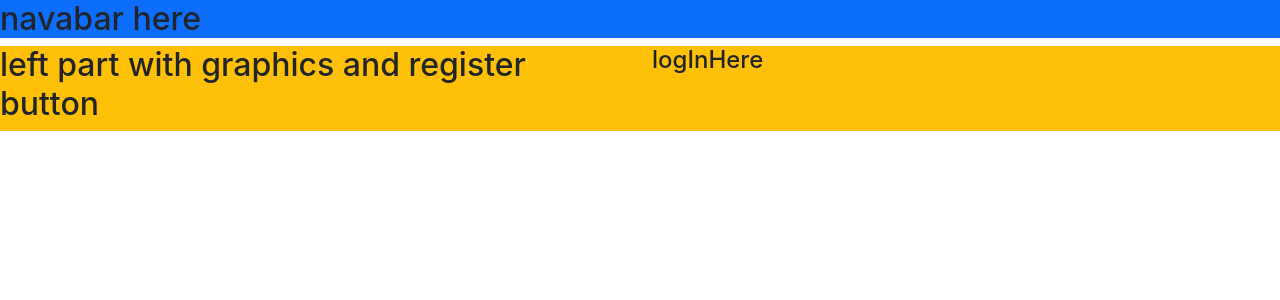
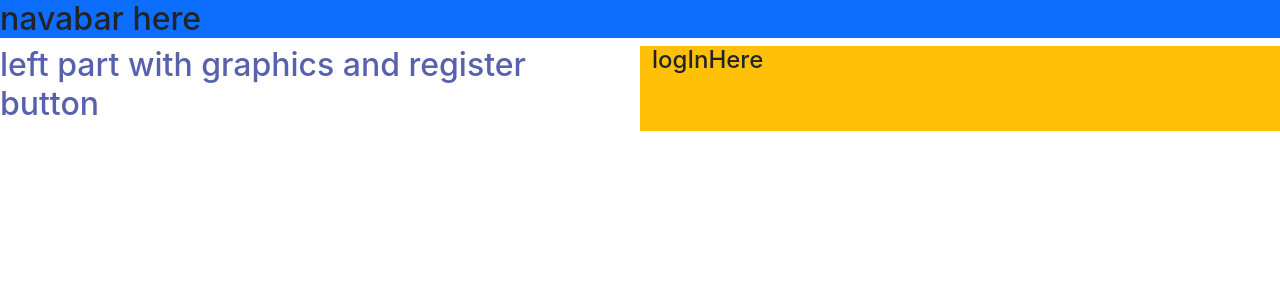
Before and after one commit to radhe-ji-dev/laundry-service-mycopy, a React (Create React App) app: page / in a window 1280 px wide. Shown: the top 300 px of the page. Built offline with nearby package versions, Linux system fonts and the light colour scheme.

Commit message:
basic structure 2

```diff
--- a/src/components/HomepageLeft.js
+++ b/src/components/HomepageLeft.js
@@ -2,7 +2,7 @@
 
 function Navbar(props) {
   return (
-    <div className="col-md-6 bg-warning">
+    <div className="col-md-6" style={{ color: "#5861AE" }}>
       <h2>left part with graphics and register button</h2>
     </div>
   );
```
